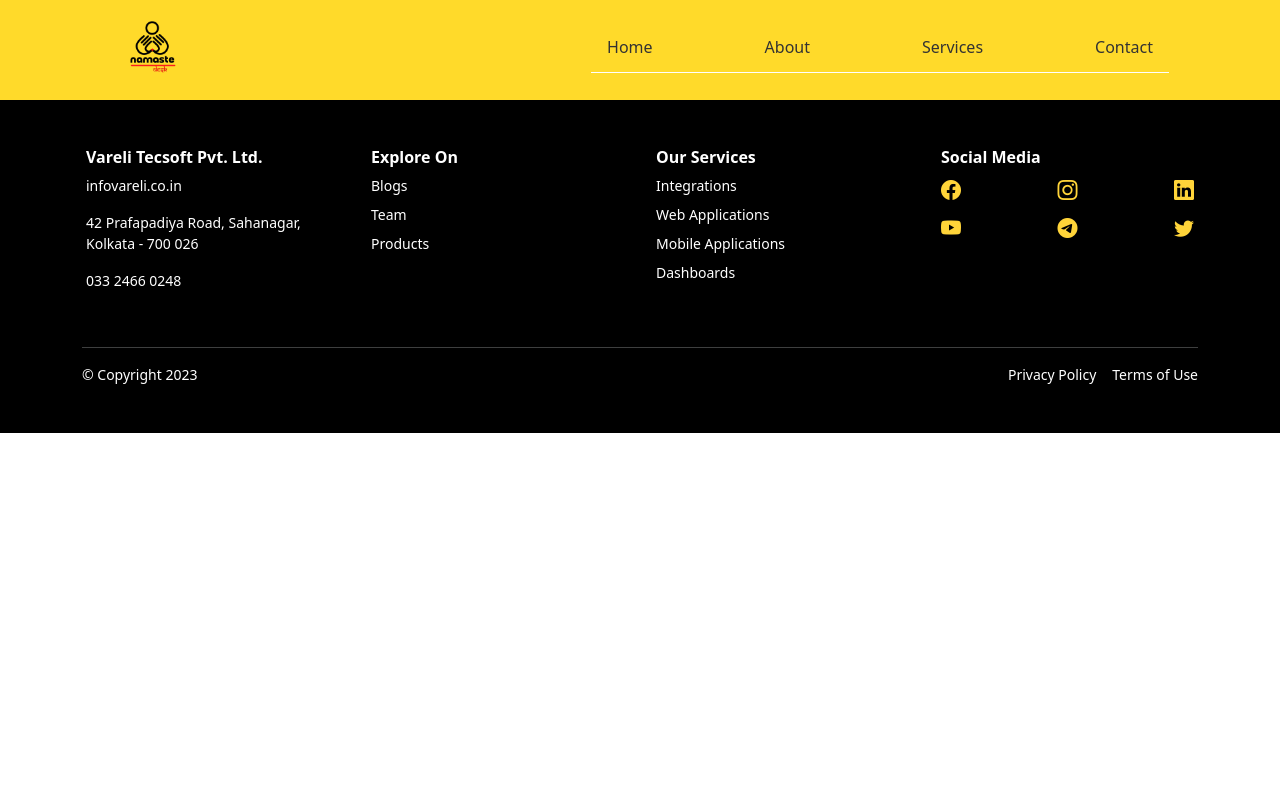
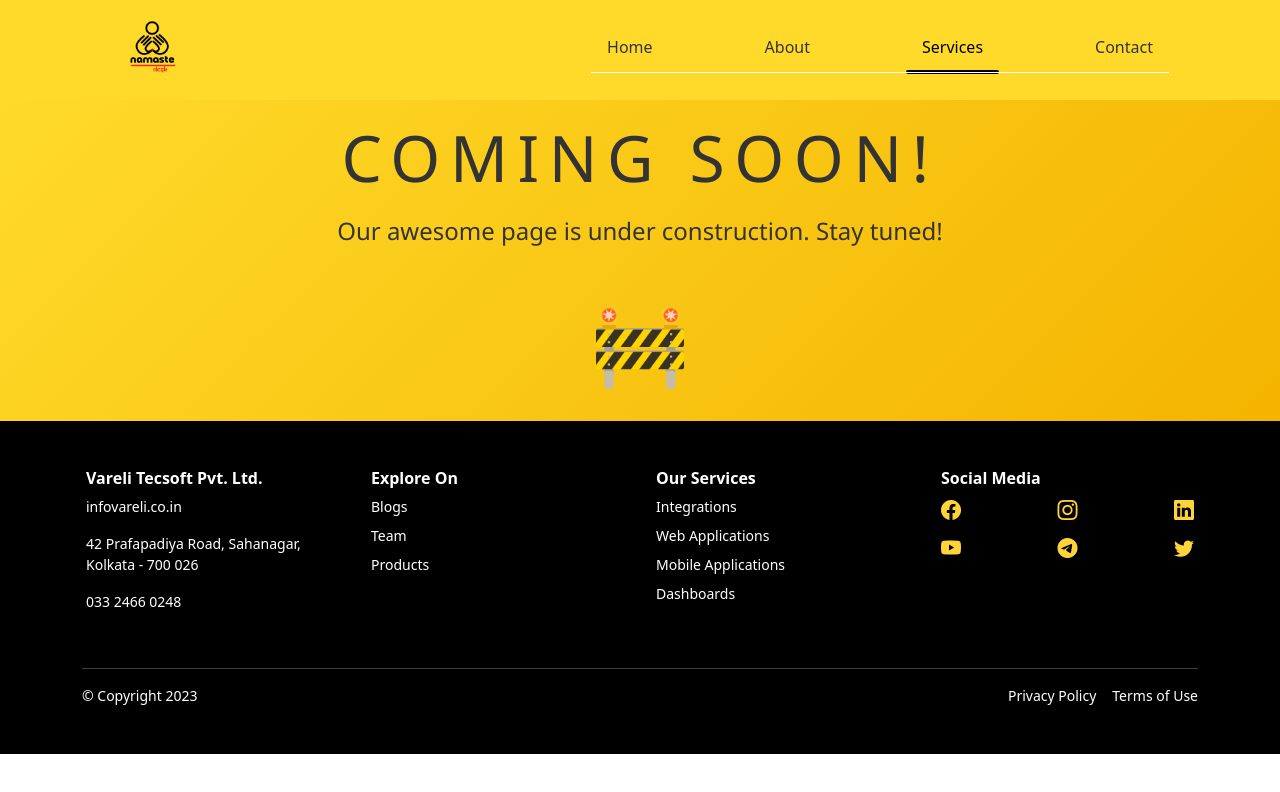
Before and after one commit to rahul04070407/namasteDesk, an Angular app: page /services in a window 1280 px wide. Before the commit this address led to /. Shown: the top 792 px of the page. Built offline with nearby package versions, Linux system fonts and the light colour scheme.

Commit message:
comming soon page design

```diff
--- /dev/null
+++ b/src/app/pages/coming-soon/coming-soon.component.html
@@ -0,0 +1,5 @@
+<div class="coming-soon-container">
+  <h1>Coming Soon!</h1>
+  <p>Our awesome page is under construction. Stay tuned!</p>
+  <div class="countdown">🚧</div>
+</div>
--- /dev/null
+++ b/src/app/pages/coming-soon/coming-soon.component.scss
@@ -0,0 +1,69 @@
+/* Make sure html, body take full height */
+html, body {
+  height: 100%;
+  margin: 0;
+  padding: 0;
+}
+
+/* Flex container to stack header, main, footer */
+body {
+  display: flex;
+  flex-direction: column;
+  min-height: 100vh;
+}
+
+/* Fixed height header and footer */
+.site-header, .site-footer {
+  background-color: #ffda2a;
+  padding: 20px;
+  text-align: center;
+  font-weight: bold;
+}
+
+/* Give header and footer fixed height */
+.site-header {
+  height: 80px;
+  flex-shrink: 0;
+}
+
+.site-footer {
+  height: 60px;
+  flex-shrink: 0;
+}
+
+/* Main fills the rest */
+.coming-soon-container {
+  flex-grow: 1; /* fill remaining vertical space */
+  display: flex;
+  flex-direction: column;
+  justify-content: center;
+  align-items: center;
+
+  background: linear-gradient(135deg, #ffda2a 0%, #f4b400 100%);
+  color: #333;
+  font-family: 'Segoe UI', Tahoma, Geneva, Verdana, sans-serif;
+  text-align: center;
+  padding: 20px;
+
+  h1 {
+    font-size: 4rem;
+    margin-bottom: 1rem;
+    text-transform: uppercase;
+    letter-spacing: 0.15em;
+  }
+
+  p {
+    font-size: 1.5rem;
+    margin-bottom: 2rem;
+  }
+
+  .countdown {
+    font-size: 5rem;
+    animation: pulse 2s infinite;
+  }
+
+  @keyframes pulse {
+    0%, 100% { opacity: 1; }
+    50% { opacity: 0.5; }
+  }
+}
--- a/src/app/pages/header/header.component.scss
+++ b/src/app/pages/header/header.component.scss
@@ -134,7 +134,7 @@
                 border-bottom: 1px solid #ccc;
 
                 &:hover {
-                    background-color: #6c757d;
+                    // background-color: #6c757d;
                     color: white;
                 }
             }
```
Also changed, not shown: src/app/app.routes.ts (+9 -2 lines), src/app/pages/coming-soon/coming-soon.component.ts (added, +12 -0 lines), 1 other file (tests, documents, lock files or other folders).
